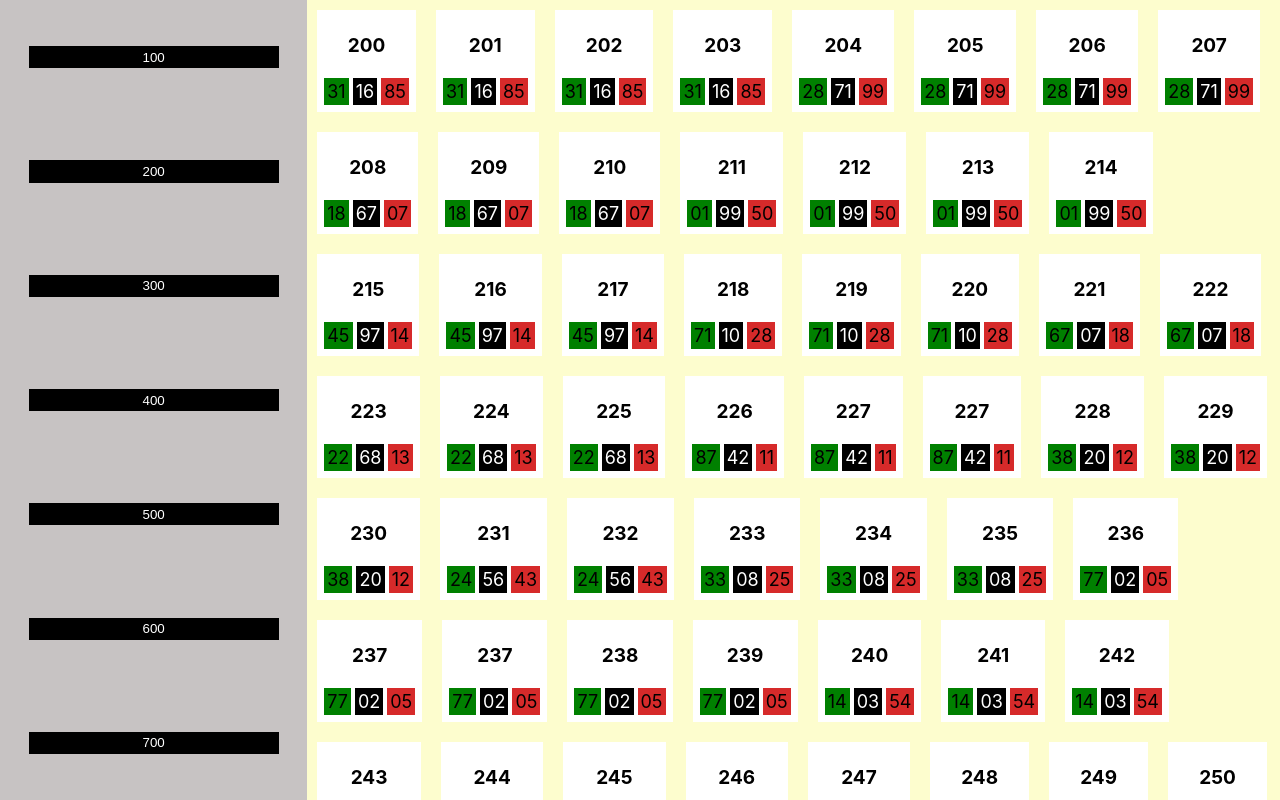
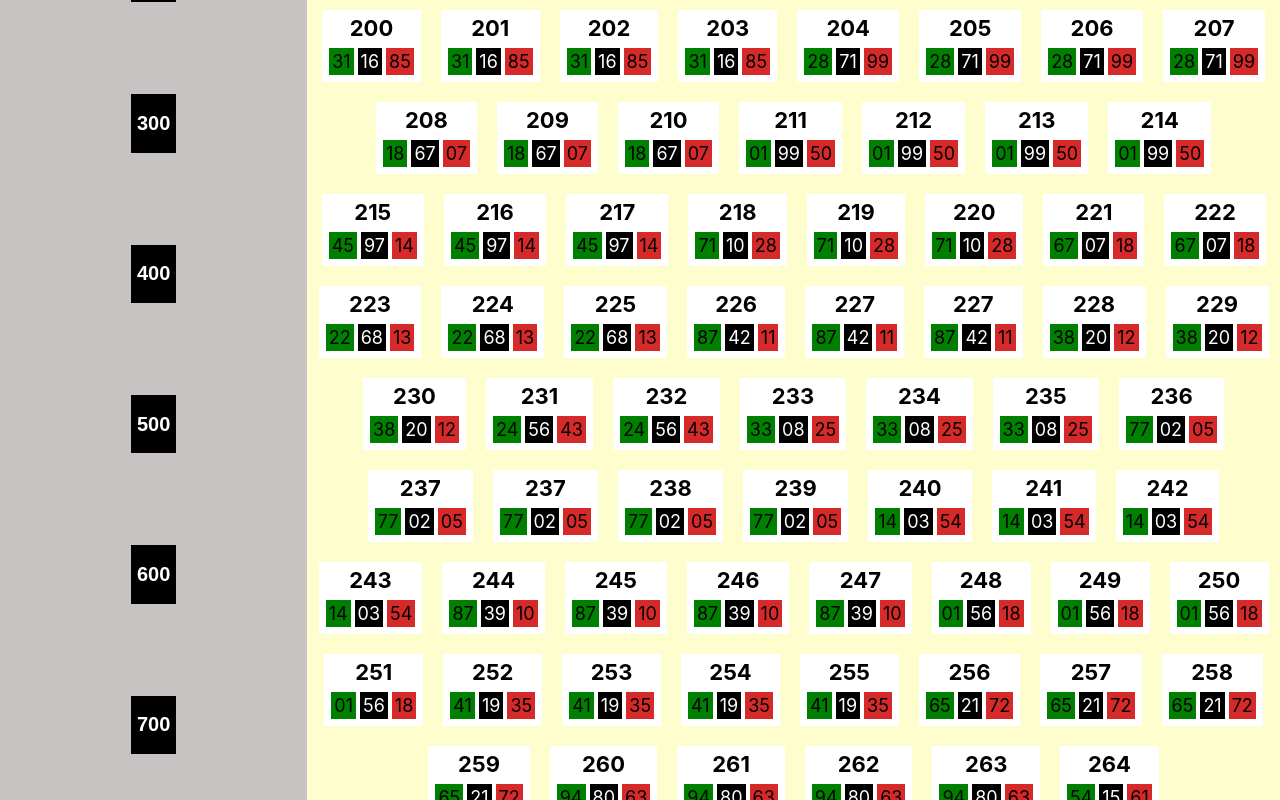
Before and after one commit to henokwel/bro_terminal_cheatcode, a React (Create React App) app: page / in a window 1280 px wide. Built offline with nearby package versions, Linux system fonts and the light colour scheme.

Commit message:
miner styled added

```diff
--- a/src/App.css
+++ b/src/App.css
@@ -19,6 +19,7 @@ main {
   display: flex;
   flex-direction: row;
   flex-wrap: wrap;
+  justify-content: center;
   height: 100vh;
   width: 100%;
   background: rgb(253, 253, 206);
@@ -30,9 +31,10 @@ main {
 
 
 button {
-  width:250px  ;
+  width:-moz-available  ;
 
   height: 70px;
+  font-weight: bold;
   background: black;
   color: white;
   border: none;
@@ -48,6 +50,7 @@ button {
   margin: 10px;
   padding: 5px;
   background: white;
+  height: max-content;
 }
 
 .controll_Card_controller{
@@ -55,8 +58,9 @@ button {
 }
 
 .controll_Card h3{
-  font-size: 19px;
+  font-size: 22px;
   font-weight: 700;
+  margin: 0 0 5px 0;
 }
 
 .controll_Card_controller li{
--- a/src/App.js
+++ b/src/App.js
@@ -31,13 +31,16 @@ function App() {
 
   const handleFilterBtn = (id) => {
 
+
+    console.log(id);
+
     // check if its a new id
 
-    // if(currentId === id) return
+    if (currentId === id) return
 
     // change displaylist to match current id
 
-    // setCurrentID(id)
+    setCurrentId(id)
 
 
   }
@@ -50,25 +53,39 @@ function App() {
       <aside>
 
         <button onClick={() => handleFilterBtn(100)}>
+          <h2>
             100
+          </h2>
         </button>
         <button onClick={() => handleFilterBtn(200)}>
+          <h2>
             200
+          </h2>
         </button>
         <button onClick={() => handleFilterBtn(300)}>
+          <h2>
             300
+          </h2>
         </button>
         <button onClick={() => handleFilterBtn(400)}>
+          <h2>
             400
+          </h2>
         </button>
         <button onClick={() => handleFilterBtn(500)}>
+          <h2>
             500
+          </h2>
         </button>
         <button onClick={() => handleFilterBtn(600)}>
+          <h2>
             600
+          </h2>
         </button>
         <button onClick={() => handleFilterBtn(700)}>
+          <h2>
             700
+          </h2>
         </button>
 
       </aside>
```
Lines whose indentation alone changed are shown as unchanged.
